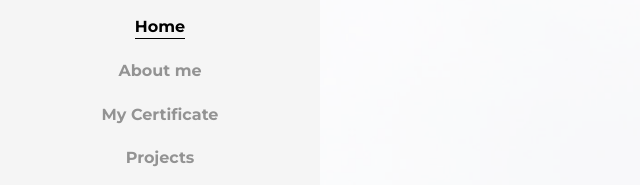
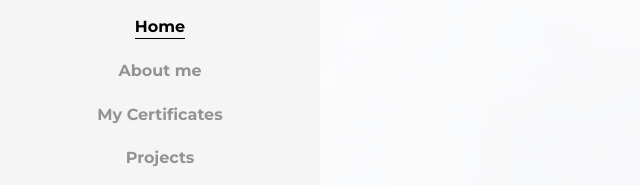
Before and after one commit to KatlegoSeiphemo/My-Portfolio, a plain HTML site: page index.html in a window 1280 px wide. Shown: the part 168-353 px from the top of the page, 0-640 px from the left. Drawn offline with Linux system fonts and the light colour scheme.

Commit message:
Update index.html

```diff
--- a/index.html
+++ b/index.html
@@ -221,7 +221,7 @@
 				<ul>
 					<li class="colorlib-active"><a href="#home">Home</a></li>
 					<li><a href="#about">About me</a></li>
-					<li><a href="#certificate">My Certificate</a></li>
+					<li><a href="#certificate">My Certificates</a></li>
 					<li><a href="https://github.com/KatlegoSeiphemo">Projects</a></li>
 					<li><a href="#contact">Contact</a></li>
 					<li><a href="https://github.com/KatlegoSeiphemo">Github Profile</a></li>
```
